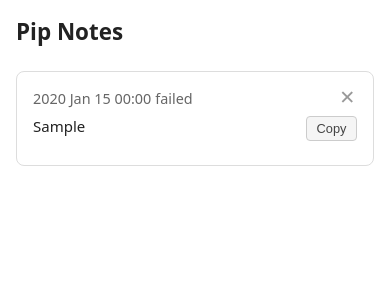
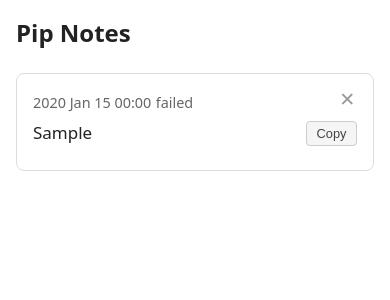
Before and after one commit to dasos/pip-server, a Flask app: page / in a window 390 px wide. Shown: the top 300 px of the page. Run offline with Flask 3, Linux system fonts and the light colour scheme; tables that the repository leaves empty hold one stand-in row (values such as "Sample post"); parts of the project's set-up code (start-up, migrations or seed data) failed here and were passed over.

Commit message:
Increase mobile font sizes and disable UI caching

```diff
--- a/app.py
+++ b/app.py
@@ -152,7 +152,7 @@ def index():
         notes = connection.execute(
             "SELECT id, created_at, transcript, status, error FROM notes ORDER BY created_at DESC"
         ).fetchall()
-    return render_template("index.html", notes=notes)
+    return render_template("index.html", notes=notes), {"Cache-Control": "no-store"}
 
 
 @app.post("/api/audio")
--- a/templates/index.html
+++ b/templates/index.html
@@ -5,11 +5,14 @@
   <meta name="viewport" content="width=device-width, initial-scale=1">
   <title>Pip Notes</title>
   <style>
-    body { max-width: 760px; margin: 2rem auto; padding: 0 1rem; font: 16px system-ui, sans-serif; color: #222; }
+    body { max-width: 760px; margin: 2rem auto; padding: 0 1rem; font: 16px system-ui, sans-serif; color: #222;
+      -webkit-text-size-adjust: 100%; text-size-adjust: 100%; }
     @media (max-width: 480px) {
-      body { margin: 1rem auto; font-size: 15px; }
-      h1 { font-size: 1.4rem; }
+      body { margin: 1rem auto; font-size: 17px; }
+      h1 { font-size: 1.5rem; }
       article { padding: .8rem; }
+      time, .status { font-size: 1rem; }
+      .copy { font-size: .95rem; padding: .35rem .8rem; }
     }
     h1 { margin-bottom: 1.5rem; }
     article { position: relative; border: 1px solid #ddd; border-radius: 8px; padding: 1rem; margin: 1rem 0; }
```
